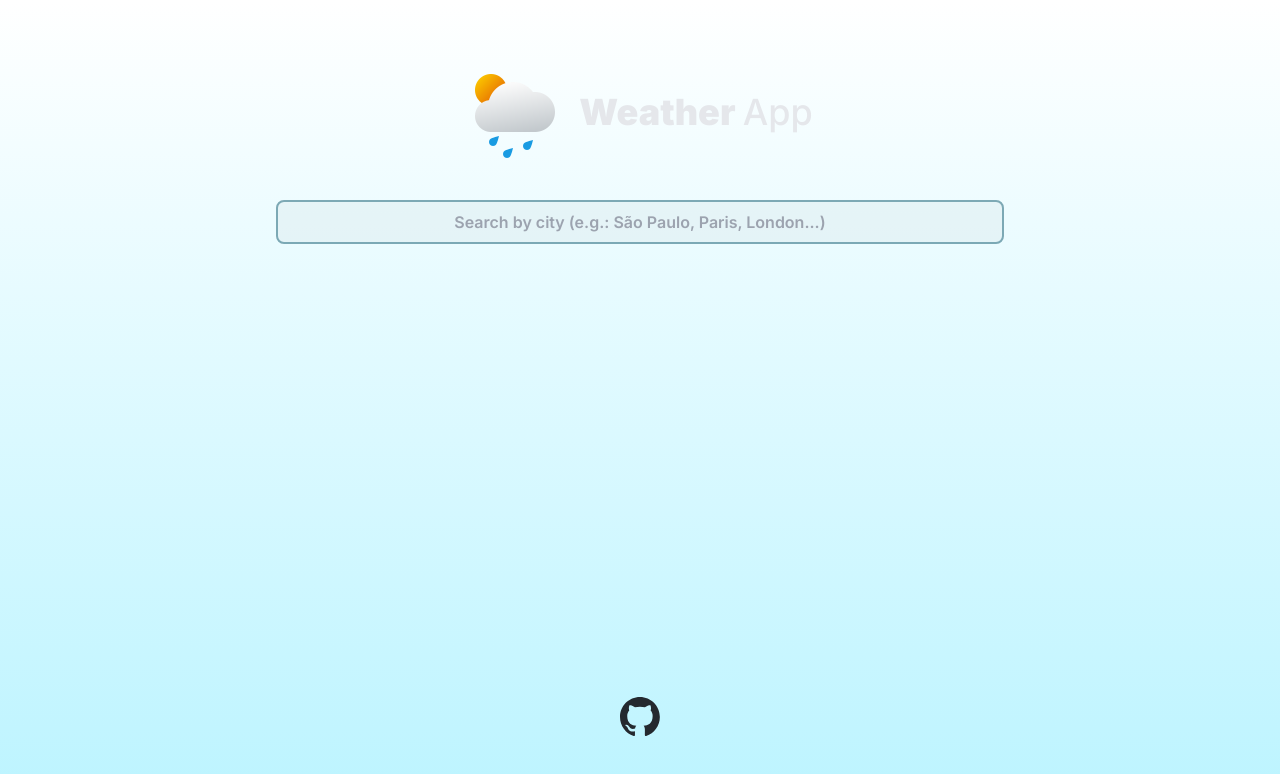
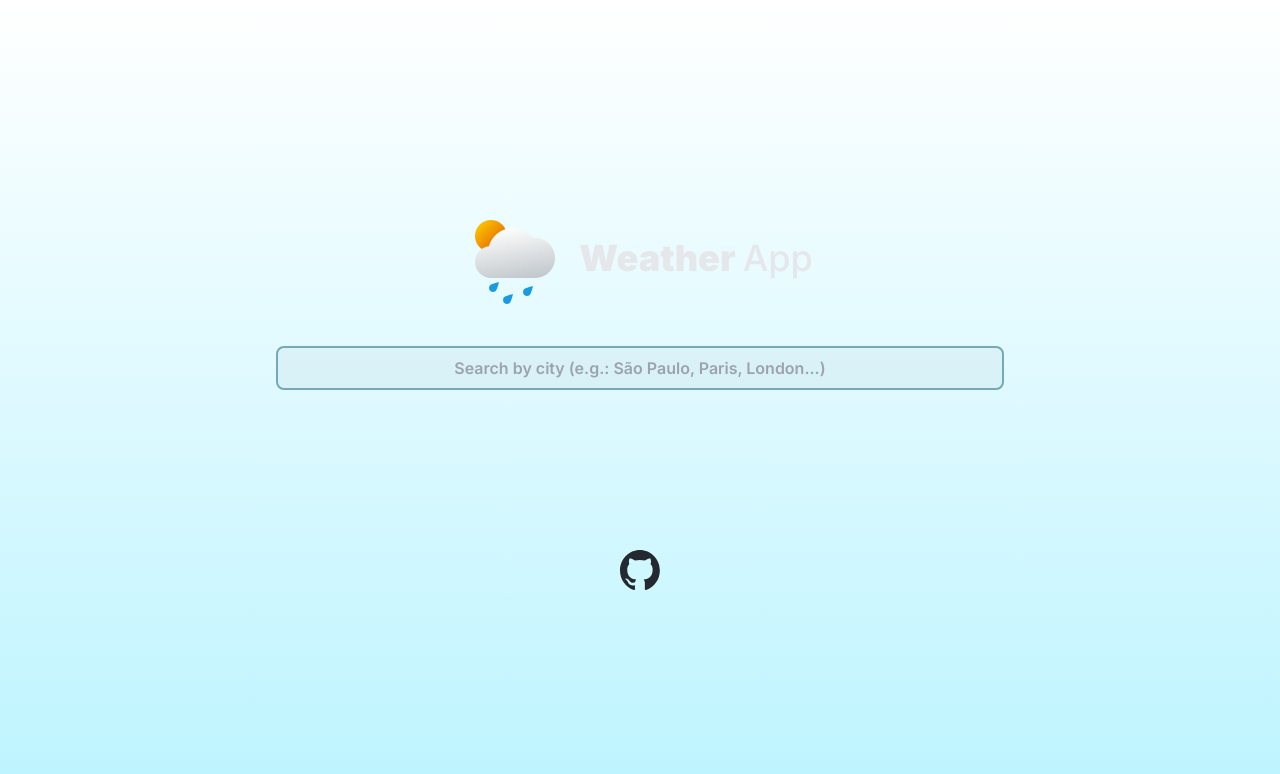
Before and after one commit to vinicioscst/hackathon_weather-app, a Next.js app: page / in a window 1280 px wide. Shown: the top 774 px of the page. Built offline with nearby package versions, Linux system fonts and the light colour scheme.

Commit message:
:art: fix: fixed ui

```diff
--- a/app/page.tsx
+++ b/app/page.tsx
@@ -34,7 +34,7 @@ export default function Home() {
   }, [search]);
 
   return (
-    <section className="w-full max-w-3xl min-h-screen my-0 mx-auto px-5 py-16 flex flex-col gap-10 justify-between items-center bg-transparent">
+    <section className={`w-full max-w-3xl min-h-screen my-0 mx-auto px-5 py-16 flex flex-col ${data.length !== 0 ? "gap-10" : "gap-40"} justify-center items-center bg-transparent`}>
       <section className="w-full flex flex-col gap-10">
         <Header />
         <main className="flex flex-col gap-4 w-full text-[var(--search-list-border)] font-semibold rounded-lg bg-[var(--search-list-bg)]">
```
